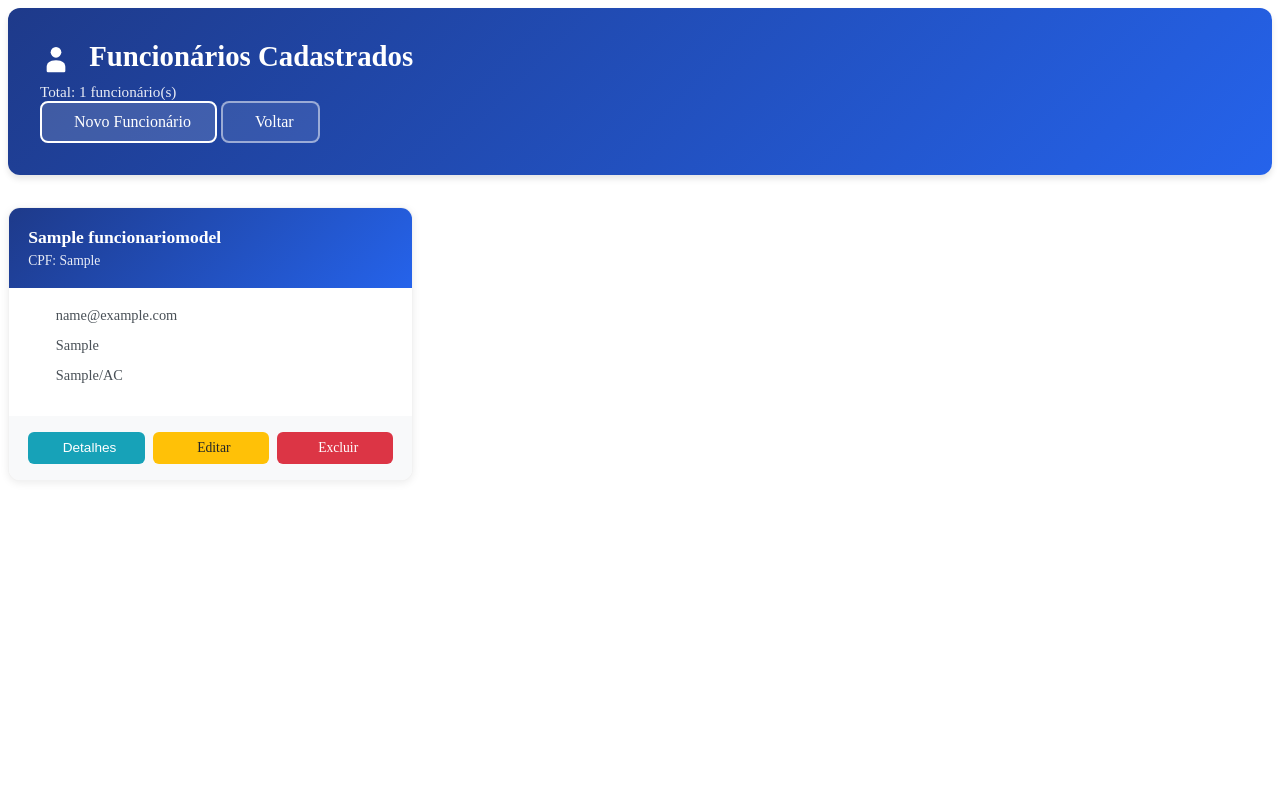
After one commit to DanielJRS/sl-gp5, a Django app: page /funcionario/ in a window 1280 px wide. The commit adds this page. Run offline with Django 5.2, Linux system fonts and the light colour scheme; a user stored in the database is signed in; tables that the repository leaves empty hold one stand-in row (values such as "Sample post").

Commit message:
Primeiro Commit para ajeitar funcionário

```diff
--- a/projeto/projeto/settings.py
+++ b/projeto/projeto/settings.py
@@ -78,7 +78,7 @@ DATABASES = {
         'ENGINE': 'django.db.backends.postgresql',
         'NAME': 'postgres',
         'USER': 'postgres',
-        'PASSWORD': '1377',
+        'PASSWORD': 'root',
         'HOST': 'localhost',
         'PORT': '5432',
     }
--- a/projeto/templates/home.html
+++ b/projeto/templates/home.html
@@ -271,7 +271,7 @@
                     Cadastro Cliente
                 </a>
 
-                <a href="{% url 'sistemaVendas:cliente_home' %}" class="menu-item active">
+                <a href="{% url 'sistemaVendas:funcionario_home' %}" class="menu-item active">
                     <svg fill="currentColor" viewBox="0 0 20 20">
                         <path d="M10.707 2.293a1 1 0 00-1.414 0l-7 7a1 1 0 001.414 1.414L4 10.414V17a1 1 0 001 1h2a1 1 0 001-1v-2a1 1 0 011-1h2a1 1 0 011 1v2a1 1 0 001 1h2a1 1 0 001-1v-6.586l.293.293a1 1 0 001.414-1.414l-7-7z"/>
                     </svg>
--- /dev/null
+++ b/projeto/templates/templatefuncionario/homefuncionario.html
@@ -0,0 +1,453 @@
+{% load static %}
+
+<style>
+    :root {
+        --primary-blue: #1e3a8a;
+        --light-blue: #2563eb;
+        --hover-blue: #3b82f6;
+        --bg-light: #f8f9fa;
+        --border-color: #dee2e6;
+    }
+
+    .page-header {
+        background: linear-gradient(135deg, var(--primary-blue) 0%, var(--light-blue) 100%);
+        color: white;
+        padding: 2rem;
+        border-radius: 12px;
+        margin-bottom: 2rem;
+        box-shadow: 0 4px 6px rgba(0, 0, 0, 0.1);
+    }
+
+    .page-header h2 {
+        margin: 0;
+        font-weight: 600;
+        font-size: 1.8rem;
+    }
+
+    .page-header .subtitle {
+        margin: 0.5rem 0 0 0;
+        opacity: 0.9;
+        font-size: 0.95rem;
+    }
+
+    .btn-primary-custom {
+        background-color: rgba(255, 255, 255, 0.15);
+        border: 2px solid white;
+        padding: 0.6rem 1.5rem;
+        border-radius: 8px;
+        font-weight: 500;
+        transition: all 0.3s ease;
+        color: white;
+        text-decoration: none;
+        display: inline-flex;
+        align-items: center;
+        gap: 0.5rem;
+    }
+
+    .btn-primary-custom:hover {
+        background-color: white;
+        color: var(--primary-blue);
+        transform: translateY(-2px);
+        box-shadow: 0 4px 12px rgba(255, 255, 255, 0.3);
+    }
+
+    .btn-voltar {
+        background-color: rgba(255, 255, 255, 0.1);
+        border: 2px solid rgba(255, 255, 255, 0.5);
+        color: white;
+        padding: 0.6rem 1.5rem;
+        border-radius: 8px;
+        font-weight: 500;
+        transition: all 0.3s ease;
+        text-decoration: none;
+        display: inline-flex;
+        align-items: center;
+        gap: 0.5rem;
+        cursor: pointer;
+    }
+
+    .btn-voltar:hover {
+        background-color: rgba(255, 255, 255, 0.2);
+        border-color: white;
+        color: white;
+        transform: translateY(-2px);
+    }
+
+    .funcionarios-grid {
+        display: grid;
+        grid-template-columns: repeat(auto-fill, minmax(320px, 1fr));
+        gap: 1.5rem;
+        margin-bottom: 2rem;
+        align-items: start;
+    }
+
+    .funcionario-card {
+        background: white;
+        border-radius: 12px;
+        box-shadow: 0 2px 8px rgba(0, 0, 0, 0.08);
+        transition: all 0.3s ease;
+        overflow: hidden;
+        border: 1px solid rgba(0, 0, 0, 0.05);
+    }
+
+    .funcionario-card:hover {
+        box-shadow: 0 8px 20px rgba(0, 0, 0, 0.12);
+    }
+
+    .funcionario-card.expanded {
+        grid-column: span 2;
+    }
+
+    .funcionario-card-header {
+        background: linear-gradient(135deg, var(--primary-blue) 0%, var(--light-blue) 100%);
+        padding: 1.2rem;
+        color: white;
+    }
+
+    .funcionario-name {
+        font-size: 1.1rem;
+        font-weight: 600;
+        margin: 0;
+        white-space: nowrap;
+        overflow: hidden;
+        text-overflow: ellipsis;
+    }
+
+    .funcionario-cpf {
+        font-size: 0.85rem;
+        opacity: 0.9;
+        margin: 0.3rem 0 0 0;
+    }
+
+    .funcionario-card-body {
+        padding: 1.2rem;
+    }
+
+    .funcionario-info-item {
+        display: flex;
+        align-items: center;
+        gap: 0.6rem;
+        margin-bottom: 0.8rem;
+        font-size: 0.9rem;
+        color: #495057;
+    }
+
+    .funcionario-info-item i {
+        color: var(--primary-blue);
+        width: 18px;
+        text-align: center;
+    }
+
+    .funcionario-info-item span {
+        flex: 1;
+        white-space: nowrap;
+        overflow: hidden;
+        text-overflow: ellipsis;
+    }
+
+    /* Detalhes Expandidos */
+    .funcionario-details {
+        max-height: 0;
+        overflow: hidden;
+        transition: max-height 0.4s ease;
+        background-color: var(--bg-light);
+        padding: 0 1.2rem;
+    }
+
+    .funcionario-card.expanded .funcionario-details {
+        max-height: 600px;
+        padding: 1.2rem;
+    }
+
+    .detail-row {
+        display: grid;
+        grid-template-columns: repeat(auto-fit, minmax(200px, 1fr));
+        gap: 1rem;
+        margin-bottom: 1rem;
+    }
+
+    .detail-item {
+        margin-bottom: 0.8rem;
+    }
+
+    .detail-label {
+        color: #6c757d;
+        font-size: 0.8rem;
+        text-transform: uppercase;
+        letter-spacing: 0.5px;
+        margin-bottom: 0.3rem;
+        font-weight: 600;
+    }
+
+    .detail-value {
+        color: #212529;
+        font-weight: 500;
+        font-size: 0.95rem;
+    }
+
+    .address-full {
+        grid-column: 1 / -1;
+        padding: 1rem;
+        background: white;
+        border-radius: 8px;
+        margin-top: 0.5rem;
+    }
+
+    .funcionario-card-footer {
+        padding: 1rem 1.2rem;
+        background-color: var(--bg-light);
+        display: flex;
+        gap: 0.5rem;
+        justify-content: space-between;
+    }
+
+    .action-btn {
+        padding: 0.5rem 1rem;
+        border-radius: 6px;
+        border: none;
+        transition: all 0.2s ease;
+        font-size: 0.85rem;
+        flex: 1;
+        display: inline-flex;
+        align-items: center;
+        justify-content: center;
+        gap: 0.4rem;
+        text-decoration: none;
+        font-weight: 500;
+        cursor: pointer;
+    }
+
+    .btn-details {
+        background-color: #17a2b8;
+        color: white;
+    }
+
+    .btn-details:hover {
+        background-color: #138496;
+        color: white;
+    }
+
+    .funcionario-card.expanded .btn-details {
+        background-color: #6c757d;
+    }
+
+    .funcionario-card.expanded .btn-details i {
+        transform: rotate(180deg);
+        transition: transform 0.3s ease;
+    }
+
+    .btn-details i {
+        transition: transform 0.3s ease;
+    }
+
+    .btn-edit {
+        background-color: #ffc107;
+        color: #212529;
+    }
+
+    .btn-edit:hover {
+        background-color: #e0a800;
+        color: #212529;
+    }
+
+    .btn-delete {
+        background-color: #dc3545;
+        color: white;
+    }
+
+    .btn-delete:hover {
+        background-color: #c82333;
+        color: white;
+    }
+
+    .alert-custom {
+        border: none;
+        border-radius: 12px;
+        padding: 1.5rem;
+        background-color: #dbeafe;
+        color: #1e3a8a;
+        display: flex;
+        align-items: center;
+        gap: 1rem;
+    }
+
+    .alert-custom i {
+        font-size: 1.5rem;
+    }
+
+    @media (max-width: 768px) {
+        .page-header {
+            text-align: center;
+        }
+
+        .page-header .btn-primary-custom,
+        .page-header .btn-voltar {
+            margin-top: 0.5rem;
+        }
+
+        .funcionarios-grid {
+            grid-template-columns: 1fr;
+        }
+
+        .funcionario-card.expanded {
+            grid-column: span 1;
+        }
+    }
+
+    @media (min-width: 769px) and (max-width: 1024px) {
+        .funcionario-card.expanded {
+            grid-column: span 3;
+        }
+    }
+</style>
+
+<div class="container mt-4">
+    <div class="page-header">
+        <div class="row align-items-center">
+            <div class="col-md-8">
+                <h2>
+                    <svg viewBox="0 0 24 24" width="32" height="32" style="display: inline-block; vertical-align: middle; margin-right: 10px;">
+                        <circle cx="12" cy="7" r="4" fill="white"/>
+                        <path d="M12 13c-5 0-7 2.5-7 5v3a1 1 0 001 1h12a1 1 0 001-1v-3c0-2.5-2-5-7-5z" fill="white"/>
+                    </svg>
+                    Funcionários Cadastrados
+                </h2>
+                <p class="subtitle">Total: {{ total_funcionarios }} funcionário(s)</p>
+            </div>
+            <div class="col-md-4 text-end">
+                <a href="{% url 'sistemaVendas:funcionario_adicionar' %}" class="btn-primary-custom me-2">
+                    <i class="fas fa-plus"></i> Novo Funcionário
+                </a>
+                <a href="{% url 'sistemaVendas:home' %}" class="btn-voltar">
+                    <i class="fas fa-arrow-left"></i> Voltar
+                </a>
+            </div>
+        </div>
+    </div>
+
+    {% if funcionarios %}
+    <div class="funcionarios-grid">
+        {% for funcionario in funcionarios %}
+        <div class="funcionario-card" id="card-{{ funcionario.id }}">
+            <div class="funcionario-card-header">
+                <h3 class="funcionario-name">{{ funcionario.nome }}</h3>
+                <p class="funcionario-cpf">CPF: {{ funcionario.cpf }}</p>
+            </div>
+
+            <div class="funcionario-card-body">
+                <div class="funcionario-info-item">
+                    <i class="fas fa-envelope"></i>
+                    <span>{{ funcionario.email|default:"Não informado" }}</span>
+                </div>
+
+                <div class="funcionario-info-item">
+                    <i class="fas fa-phone"></i>
+                    <span>{{ funcionario.celular|default:"Não informado" }}</span>
+                </div>
+
+                <div class="funcionario-info-item">
+                    <i class="fas fa-map-marker-alt"></i>
+                    <span>
+                        {% if funcionario.cidade and funcionario.uf %}
+                            {{ funcionario.cidade }}/{{ funcionario.uf }}
+                        {% else %}
+                            Não informado
+                        {% endif %}
+                    </span>
+                </div>
+            </div>
+
+            <!-- Detalhes Expandidos -->
+            <div class="funcionario-details">
+                <div class="detail-row">
+                    <div class="detail-item">
+                        <div class="detail-label">RG</div>
+                        <div class="detail-value">{{ funcionario.rg|default:"Não informado" }}</div>
+                    </div>
+                    <div class="detail-item">
+                        <div class="detail-label">Telefone Fixo</div>
+                        <div class="detail-value">{{ funcionario.telefone|default:"Não informado" }}</div>
+                    </div>
+                    <div class="detail-item">
+                        <div class="detail-label">CEP</div>
+                        <div class="detail-value">{{ funcionario.cep|default:"Não informado" }}</div>
+                    </div>
+                </div>
+
+                <div class="address-full">
+                    <div class="detail-label">Endereço Completo</div>
+                    <div class="detail-value">
+                        {% if funcionario.endereco %}
+                            {{ funcionario.endereco }}
+                            {% if funcionario.numero %}, Nº {{ funcionario.numero }}{% endif %}
+                            {% if funcionario.complemento %} - {{ funcionario.complemento }}{% endif %}
+                            <br>
+                            {% if funcionario.bairro %}Bairro: {{ funcionario.bairro }}<br>{% endif %}
+                            {% if funcionario.cidade %}{{ funcionario.cidade }}{% endif %}
+                            {% if funcionario.uf %}/{{ funcionario.uf }}{% endif %}
+                            {% if funcionario.cep %} - CEP: {{ funcionario.cep }}{% endif %}
+                        {% else %}
+                            Endereço não informado
+                        {% endif %}
+                    </div>
+                </div>
+            </div>
+
+            <div class="funcionario-card-footer">
+                <button type="button"
+                        class="action-btn btn-details"
+                        onclick="toggleDetails('card-{{ funcionario.id }}')">
+                    <i class="fas fa-chevron-down"></i> <span class="btn-text">Detalhes</span>
+                </button>
+
+                <a href="{% url 'sistemaVendas:funcionario_editar' funcionario.id %}"
+                   class="action-btn btn-edit">
+                    <i class="fas fa-edit"></i> Editar
+                </a>
+
+                 <a href="{% url 'sistemaVendas:funcionario_deletar' funcionario.id %}"
+                   class="action-btn btn-delete"
+                   onclick="return confirm('Tem certeza que deseja excluir {{ funcionario.nome }}?')">
+                    <i class="fas fa-trash"></i> Excluir
+                </a>
+            </div>
+        </div>
+        {% endfor %}
+    </div>
+    {% else %}
+    <div class="alert alert-custom">
+        <i class="fas fa-info-circle"></i>
+        <div>
+             Nenhum funcionário cadastrado ainda.
+            <a href="{% url 'sistemaVendas:funcionario_adicionar' %}" class="alert-link fw-bold">
+                Clique aqui para adicionar o primeiro funcionário
+            </a>
+    </div>
+    {% endif %}
+</div>
+
+<script>
+function toggleDetails(cardId) {
+    const card = document.getElementById(cardId);
+    const btn = card.querySelector('.btn-details');
+    const btnText = btn.querySelector('.btn-text');
+
+    // Fecha todos os outros cards
+    document.querySelectorAll('.funcionario-card.expanded').forEach(otherCard => {
+        if (otherCard.id !== cardId) {
+            otherCard.classList.remove('expanded');
+            const otherBtn = otherCard.querySelector('.btn-details .btn-text');
+            if (otherBtn) otherBtn.textContent = 'Detalhes';
+        }
+    });
+
+    // Toggle do card atual
+    card.classList.toggle('expanded');
+
+    if (card.classList.contains('expanded')) {
+        btnText.textContent = 'Fechar';
+    } else {
+        btnText.textContent = 'Detalhes';
+    }
+}
+</script>
```
Also changed, not shown: projeto/templates/templatefuncionario/Adicionarfuncionario.html (added, +200 -0 lines), 1 other file.
